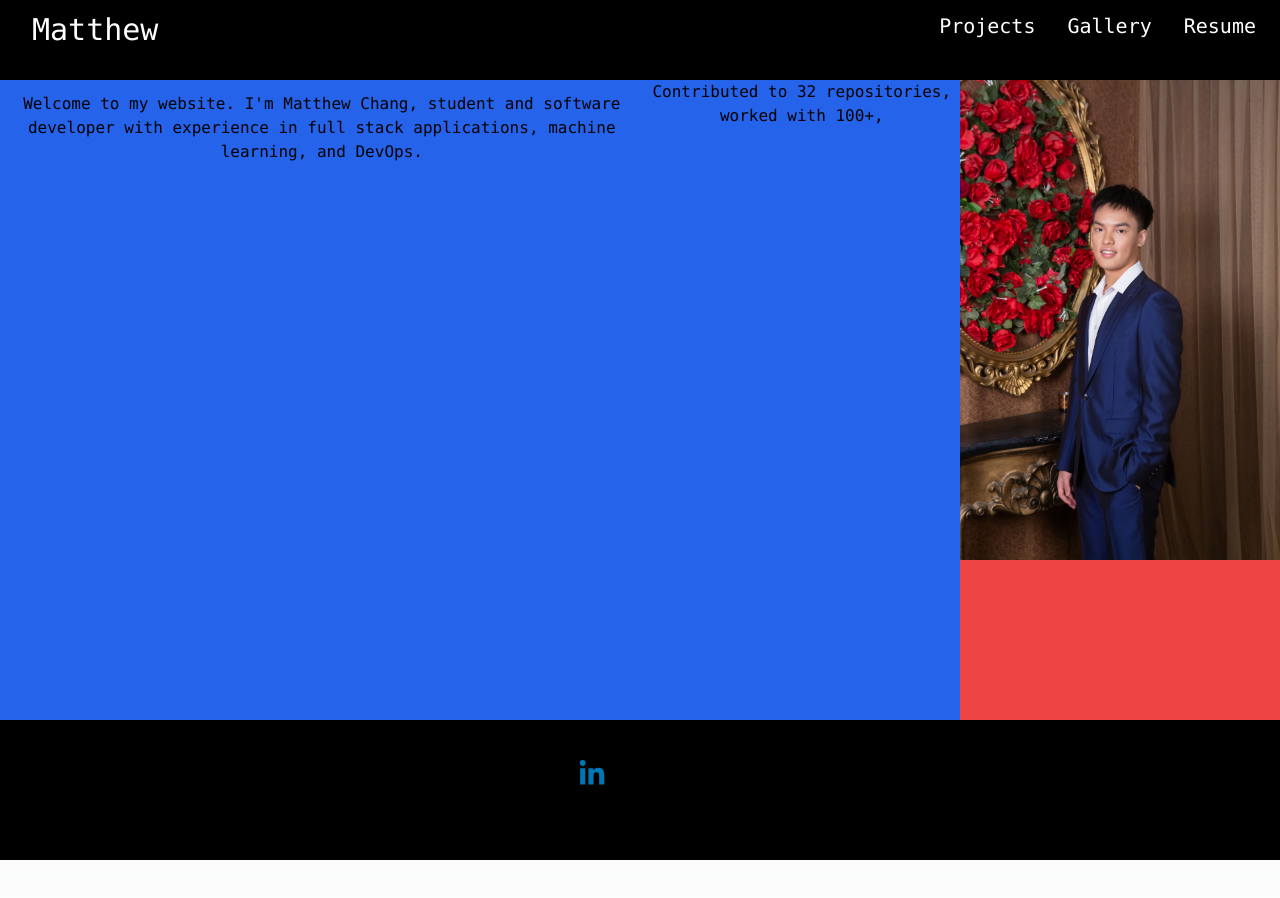
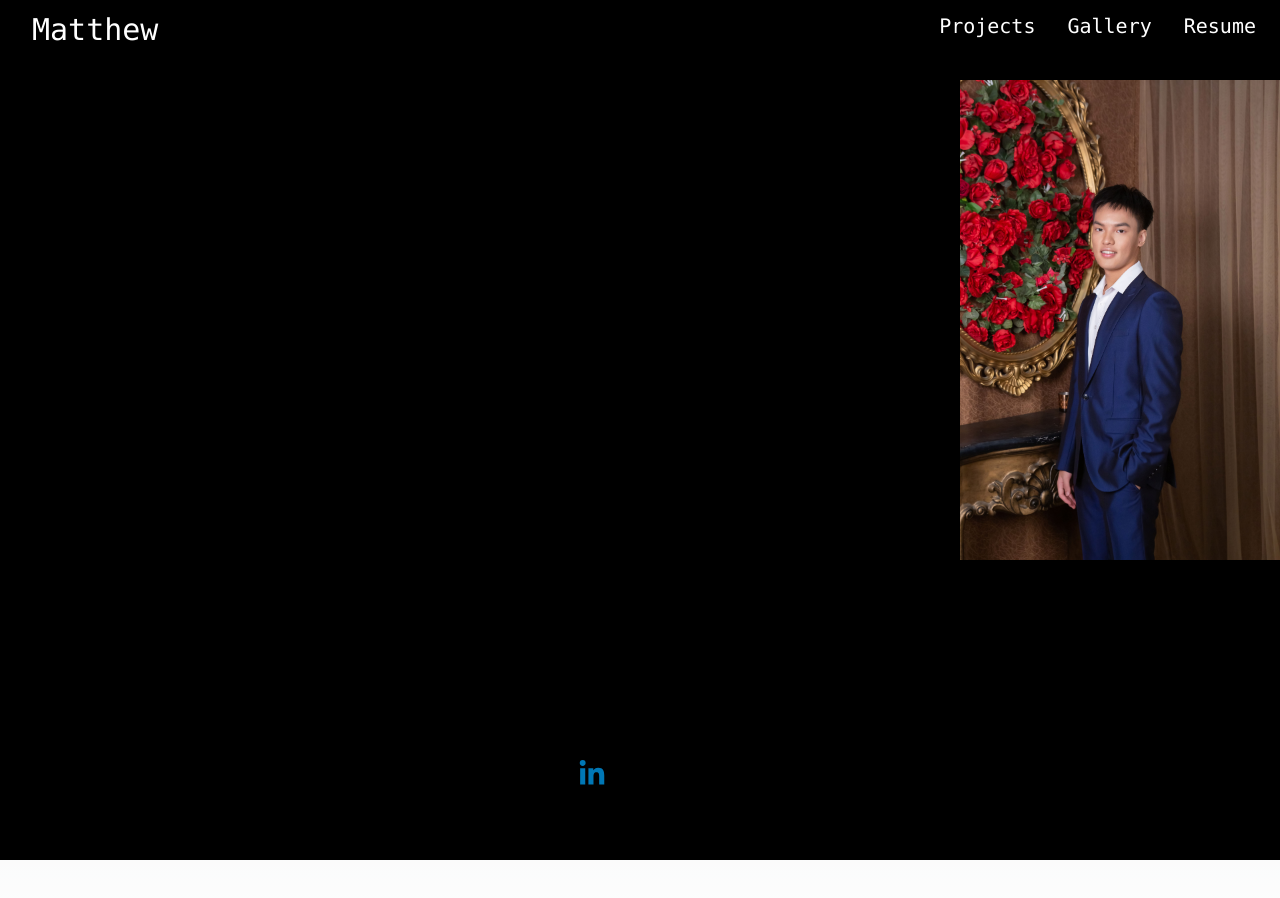
Before and after one commit to MatthewCCChang/personal-website, a Next.js app: page / in a window 1280 px wide. Shown: the top 898 px of the page. Built offline with nearby package versions, Linux system fonts and the light colour scheme.

Commit message:
Rearrange design

```diff
--- a/src/app/page.js
+++ b/src/app/page.js
@@ -8,22 +8,29 @@ export default function Home() {
     //space themed
     <div className="  mb-12 flex flex-row justify-center flex-wrap h-screen bg-black w-full">
       {/* <Navbar/> */}
-      <div className="flex flex-row text-white-500 mt-5 font-mono h-[80%] bg-red-500">
-        <div className="flex basis-3/4 bg-blue-600 text-center">
+      <div className="flex flex-row text-white-500 mt-5 font-mono h-[80%]">
+        <div className="basis-3/4 text-center flex-column">
+          <div className="w-full text-5xl font-mono">
+            <h1>Welcome to my website</h1>
+          </div>
           <div className="w-full">
-            <h1 className="m-3 flex-row">
-                Welcome to my website. I'm Matthew Chang, student and software
-                developer with experience in full stack applications, machine learning, and DevOps.
-
-              </h1>
+            <h1 className="m-3 text-4xl mb-5">
+              I'm Matthew Chang, student and software developer with experience
+              in full stack applications, machine learning, and DevOps.
+            </h1>
           </div>
 
-          <div className="flex-row">
+          <div className=" w-full text-4xl">
             <h1>Contributed to 32 repositories, worked with 100+, </h1>
           </div>
         </div>
         <div className="basis-1/4 object-contain ">
-          <Image src={'/Profile.jpg'} width={400} height={400} alt='Image of Matthew Chang'/>
+          <Image
+            src={"/Profile.jpg"}
+            width={400}
+            height={400}
+            alt="Image of Matthew Chang"
+          />
         </div>
         {/*image*/}
 
```
Also changed, not shown: src/app/components/navbar.jsx (+5 -6 lines).
